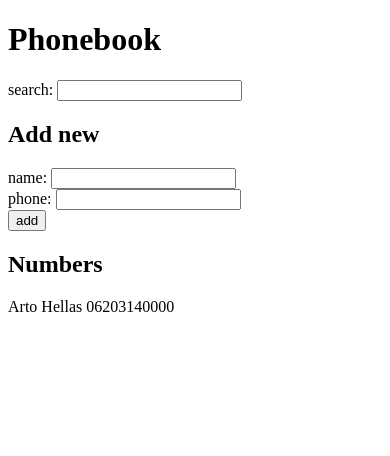
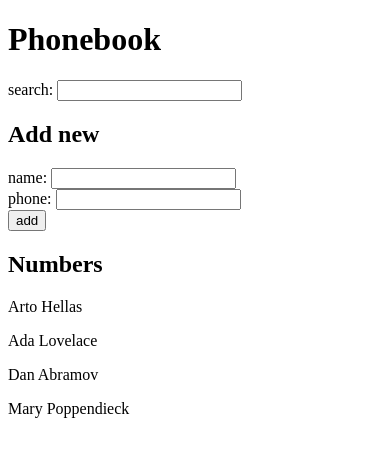
Before and after one commit to akosdabasi/fullstackopen, a React (Vite) app in the folder part2/phonebook/: page / in a window 390 px wide. Shown: the top 456 px of the page. Built offline with nearby package versions, Linux system fonts and the light colour scheme.

Commit message:
ex 2.10 phonebook

```diff
--- a/part2/phonebook/src/App.jsx
+++ b/part2/phonebook/src/App.jsx
@@ -1,8 +1,15 @@
 import { useState } from 'react'
+import PhoneBook from './components/PhoneBook'
+import Search from './components/Search'
+import  Form  from './components/Form'
+
 
 const App = () => {
   const [persons, setPersons] = useState([
-    { name: 'Arto Hellas', phone: '06203140000' }
+    { name: 'Arto Hellas', number: '040-123456', id: 1 },
+    { name: 'Ada Lovelace', number: '39-44-5323523', id: 2 },
+    { name: 'Dan Abramov', number: '12-43-234345', id: 3 },
+    { name: 'Mary Poppendieck', number: '39-23-6423122', id: 4 }
   ])
   const [newName, setNewName] = useState('')
   const [newPhone, setNewPhone] = useState('')
@@ -36,21 +43,12 @@ const App = () => {
   return (
     <div>
       <h1>Phonebook</h1>
-      search: <input onChange={handleSearchChange}/>
+      <Search handleSearchChange={handleSearchChange}/>
       <h2>Add new</h2>
-      <form onSubmit={handleNameSubmit}>
-        <div>
-          name: <input onChange={handleNameChange} />
-        </div>
-        <div>
-          phone: <input onChange={handlePhoneChange} />
-        </div>
-        <div>
-          <button type="submit" >add</button>
-        </div>
-      </form>
+      <Form handleNameChange={handleNameChange} handlePhoneChange={handlePhoneChange} handleNameSubmit={handleNameSubmit}/>
       <h2>Numbers</h2>
-      {persons.filter(person => person.name.toLowerCase().startsWith(search.toLocaleLowerCase())).map(person => <p key={person.name}>{person.name} {person.phone}</p>)}
+      <PhoneBook persons={persons} search={search}/>
+
     </div>
   )
 }
--- /dev/null
+++ b/part2/phonebook/src/components/Form.jsx
@@ -0,0 +1,15 @@
+const Form = ({handleNameChange, handlePhoneChange, handleNameSubmit}) =>
+    <form onSubmit={handleNameSubmit}>
+        <div>
+          name: <input onChange={handleNameChange} />
+        </div>
+        <div>
+          phone: <input onChange={handlePhoneChange} />
+        </div>
+        <div>
+          <button type="submit" >add</button>
+        </div>
+    </form>
+
+
+export default Form
--- /dev/null
+++ b/part2/phonebook/src/components/PhoneBook.jsx
@@ -0,0 +1,3 @@
+const PhoneBook = ({persons, search}) => persons.filter(person => person.name.toLowerCase().startsWith(search.toLocaleLowerCase())).map(person => <p key={person.name}>{person.name} {person.phone}</p>)
+
+export default PhoneBook
--- /dev/null
+++ b/part2/phonebook/src/components/Search.jsx
@@ -0,0 +1,3 @@
+const Search = ({handleSearchChange}) => <>search: <input onChange={handleSearchChange}/></>
+
+export default Search
```
